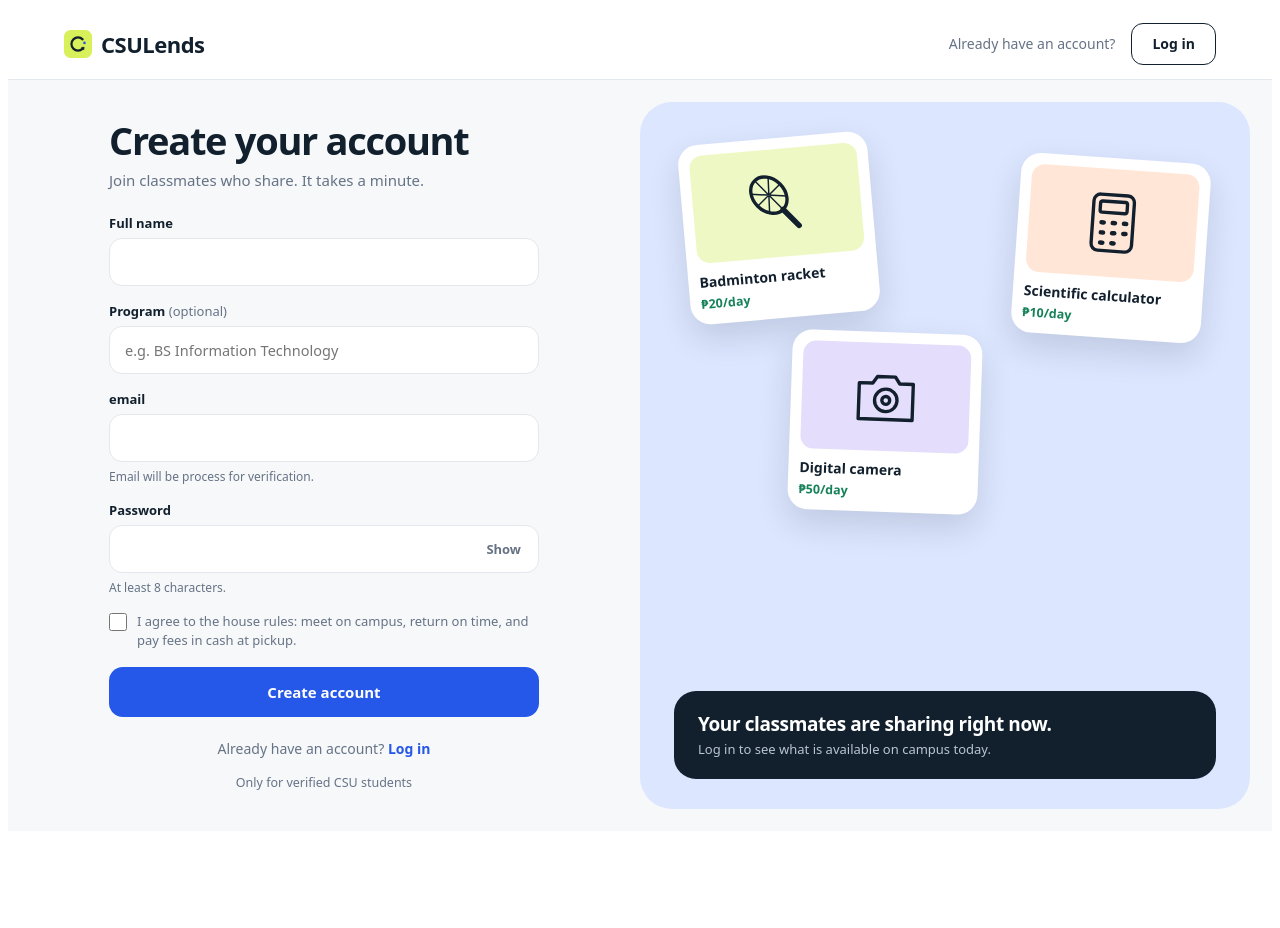
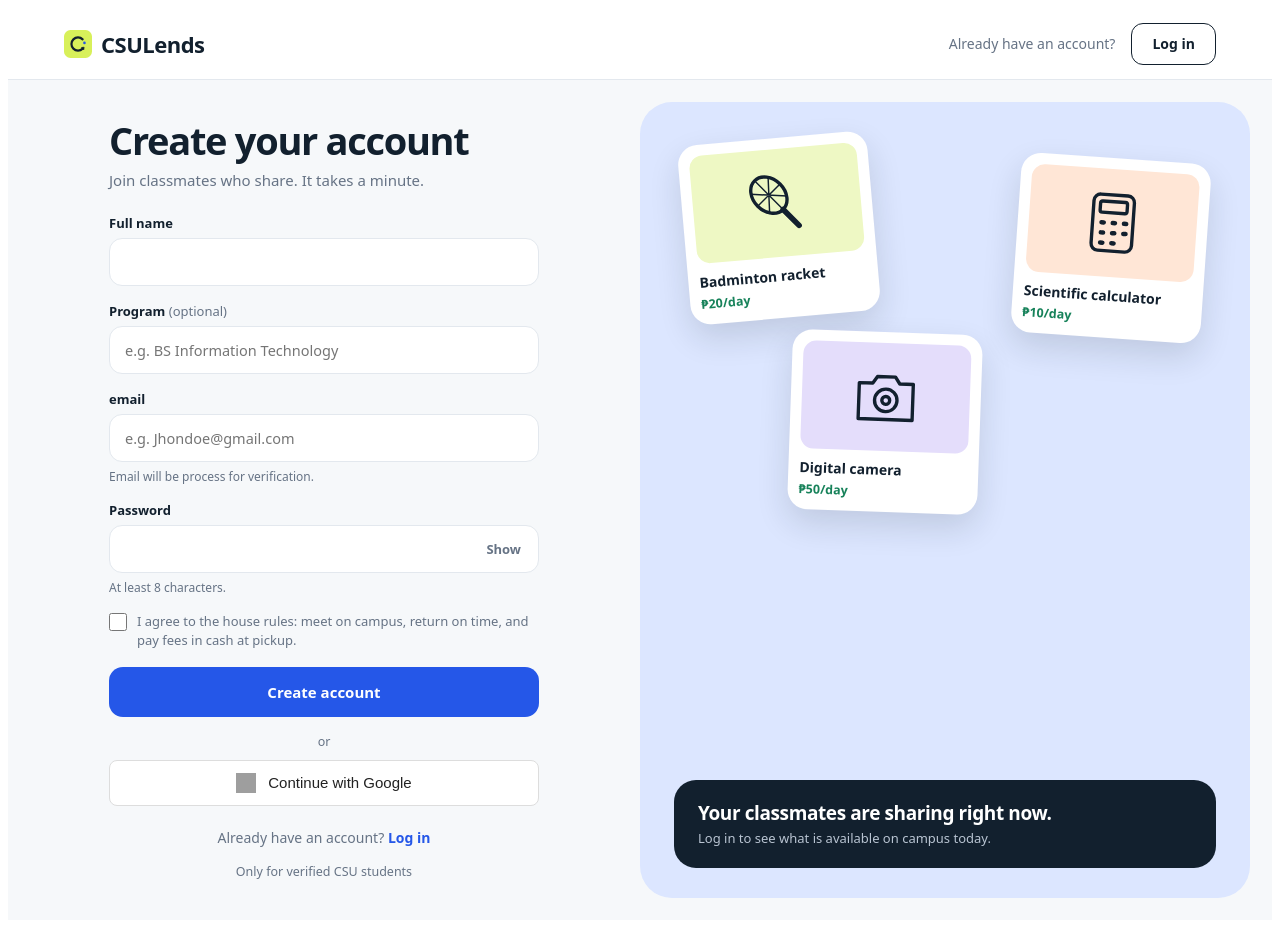
Before and after one commit to KimBaricog/CSULENDS, a React (Vite) app in the folder csu-lends/: page /signup in a window 1280 px wide. Before the commit the page ends 839 px from the top, so only its background shows below. Built offline with nearby package versions, Linux system fonts and the light colour scheme; grey boxes are pictures that could not be loaded.

Commit message:
Production

```diff
--- a/csu-lends/src/pages/Login.jsx
+++ b/csu-lends/src/pages/Login.jsx
@@ -114,7 +114,7 @@ export default function Login() {
             )}
             <div className="login-field">
               <label htmlFor="email" className="login-label">
-                CSU email
+                Email
               </label>
               <input
                 id="email"
@@ -172,7 +172,7 @@ export default function Login() {
             <button type="submit" className="login-submit" disabled={loading}>
               {loading ? "Logging in..." : "Log in"}
             </button>
-            <p className="login-lock">Continue with Google</p>
+            <p className="login-lock">or</p>
             <button
               type="button"
               onClick={handleGoogleLogin}
--- a/csu-lends/src/pages/Signup.jsx
+++ b/csu-lends/src/pages/Signup.jsx
@@ -101,6 +101,20 @@ export default function Signup() {
         ? "Could not resend. Wait a minute and try again."
         : "Confirmation email sent again.",
     );
+  };
+
+  const handleGoogleLogin = async () => {
+    const { error } = await supabase.auth.signInWithOAuth({
+      provider: "google",
+      options: {
+        redirectTo: "https://csulends.vercel.app/browse",
+      },
+    });
+
+    if (error) {
+      console.error("Google login error:", error.message);
+      setFormError("Unable to sign in with Google. Please try again.");
+    }
   };
 
   return (
@@ -227,6 +241,7 @@ export default function Signup() {
                   id="email"
                   type="email"
                   autoComplete="email"
+                  placeholder="e.g. Jhondoe@gmail.com"
                   className={`login-input ${errors.email ? "login-input--error" : ""}`}
                   value={email}
                   onChange={(e) => setEmail(e.target.value)}
@@ -296,6 +311,21 @@ export default function Signup() {
                 {loading ? "Creating account..." : "Create account"}
               </button>
 
+              <p className="login-lock">or</p>
+              <button
+                type="button"
+                onClick={handleGoogleLogin}
+                className="google-login-button"
+              >
+                <img
+                  src="https://www.gstatic.com/firebasejs/ui/2.0.0/images/auth/google.svg"
+                  alt=""
+                  width="20"
+                  height="20"
+                />
+                Continue with Google
+              </button>
+
               <p className="login-foot">
                 Already have an account?{" "}
                 <Link to="/login" className="login-link">
```
